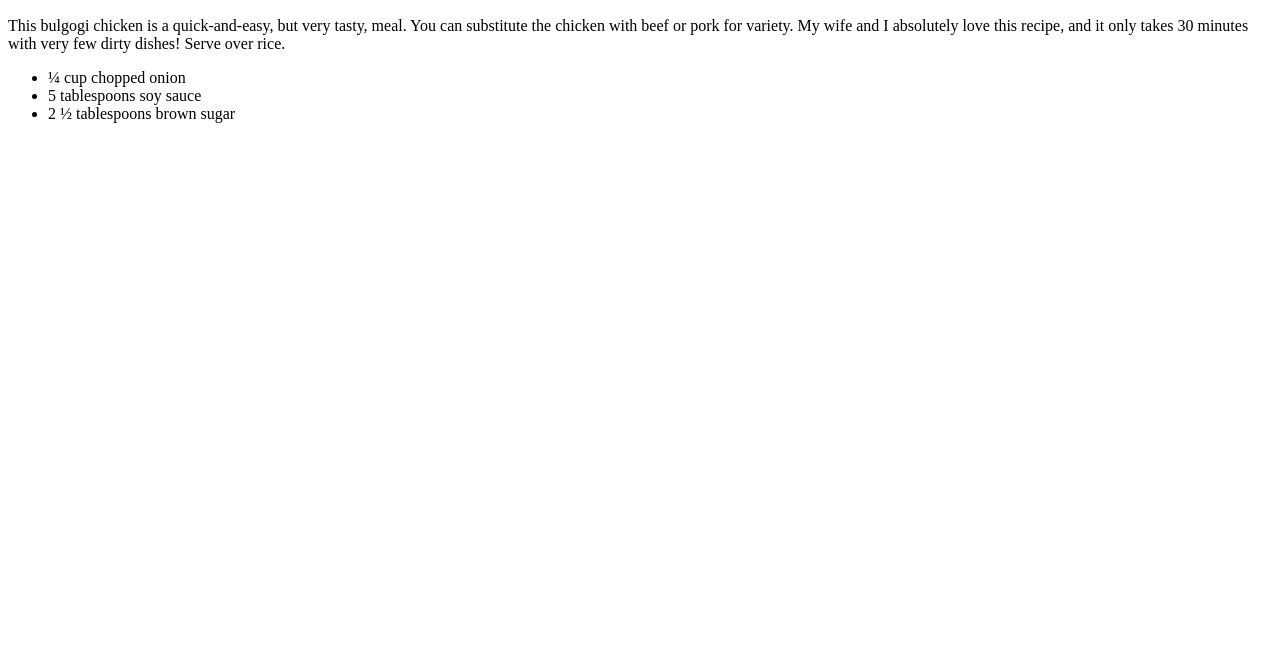
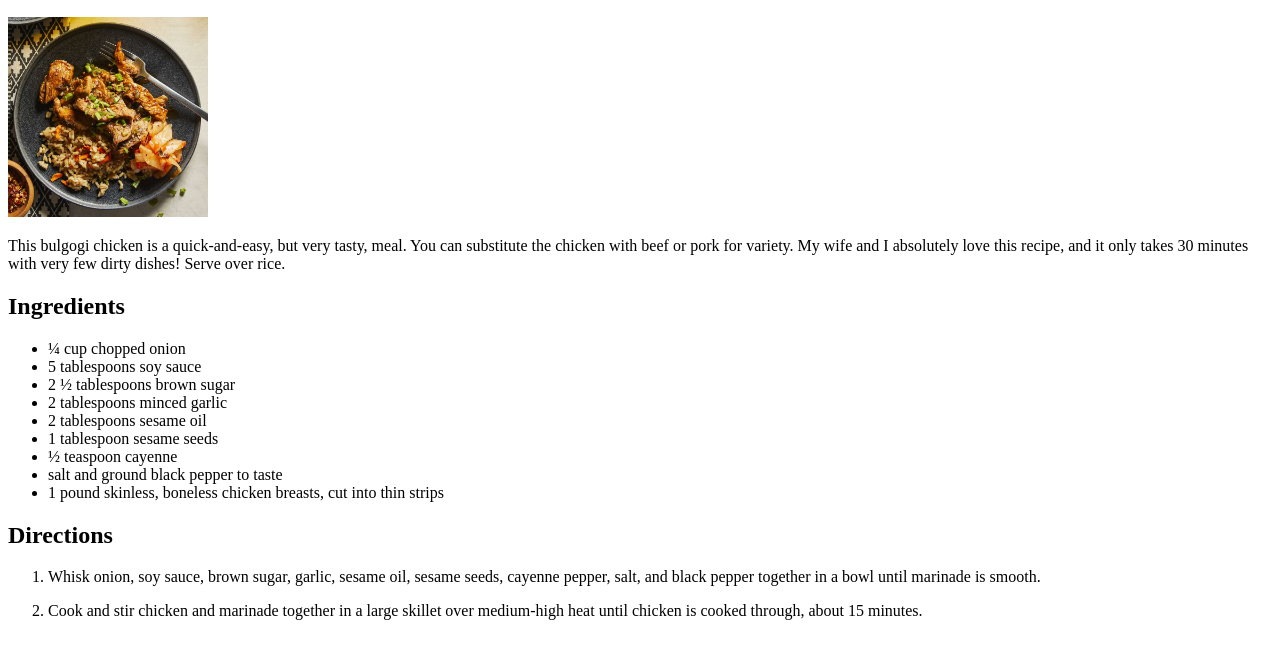
Before and after one commit to p1trickDev/odin-recipes, a plain HTML site: page recipes/skilletChickenBulgogi.html in a window 1280 px wide. Shown: the part 79-738 px from the top of the page. Drawn offline with Linux system fonts and the light colour scheme.

Commit message:
finished creating the page for the bulgogi recipe

```diff
--- a/recipes/skilletChickenBulgogi.html
+++ b/recipes/skilletChickenBulgogi.html
@@ -4,11 +4,12 @@
     <meta charset="UTF-8" />
     <meta name="viewport" content="width=device-width, initial-scale=1" />
     <title>Skillet Chicken Bulgogi</title>
-    <link href="css/style.css" rel="stylesheet" />
+    <link href="../styles/chickenBulgogi.css" />
   </head>
   <body>
     <button><a href="../index.html">Back to home</a></button>
     <h2>Skillet Chicken Bulgogi</h2>
+    <img class="bulgogi" src="../images/bulgogi.jpg" height="200" width="200" />
     <section>
       <p>
         This bulgogi chicken is a quick-and-easy, but very tasty, meal. You can
@@ -17,12 +18,39 @@
         dirty dishes! Serve over rice.
       </p>
     </section>
+    <h2>Ingredients</h2>
     <section>
       <ul>
         <li>¼ cup chopped onion</li>
         <li>5 tablespoons soy sauce</li>
         <li>2 ½ tablespoons brown sugar</li>
+        <li>2 tablespoons minced garlic</li>
+        <li>2 tablespoons sesame oil</li>
+        <li>1 tablespoon sesame seeds</li>
+        <li>½ teaspoon cayenne</li>
+        <li>salt and ground black pepper to taste</li>
+        <li>
+          1 pound skinless, boneless chicken breasts, cut into thin strips
+        </li>
       </ul>
+    </section>
+    <h2>Directions</h2>
+    <section>
+      <ol>
+        <li>
+          <p>
+            Whisk onion, soy sauce, brown sugar, garlic, sesame oil, sesame
+            seeds, cayenne pepper, salt, and black pepper together in a bowl
+            until marinade is smooth.
+          </p>
+        </li>
+        <li>
+          <p>
+            Cook and stir chicken and marinade together in a large skillet over
+            medium-high heat until chicken is cooked through, about 15 minutes.
+          </p>
+        </li>
+      </ol>
     </section>
   </body>
 </html>
--- /dev/null
+++ b/styles/chickenBulgogi.css
@@ -0,0 +1,4 @@
+.bulgogi {
+  height: 50px;
+  width: 50;
+}
```
Also changed, not shown: index.html (+1 -0 lines), images/bulgogi.jpg (added), 1 other file.
